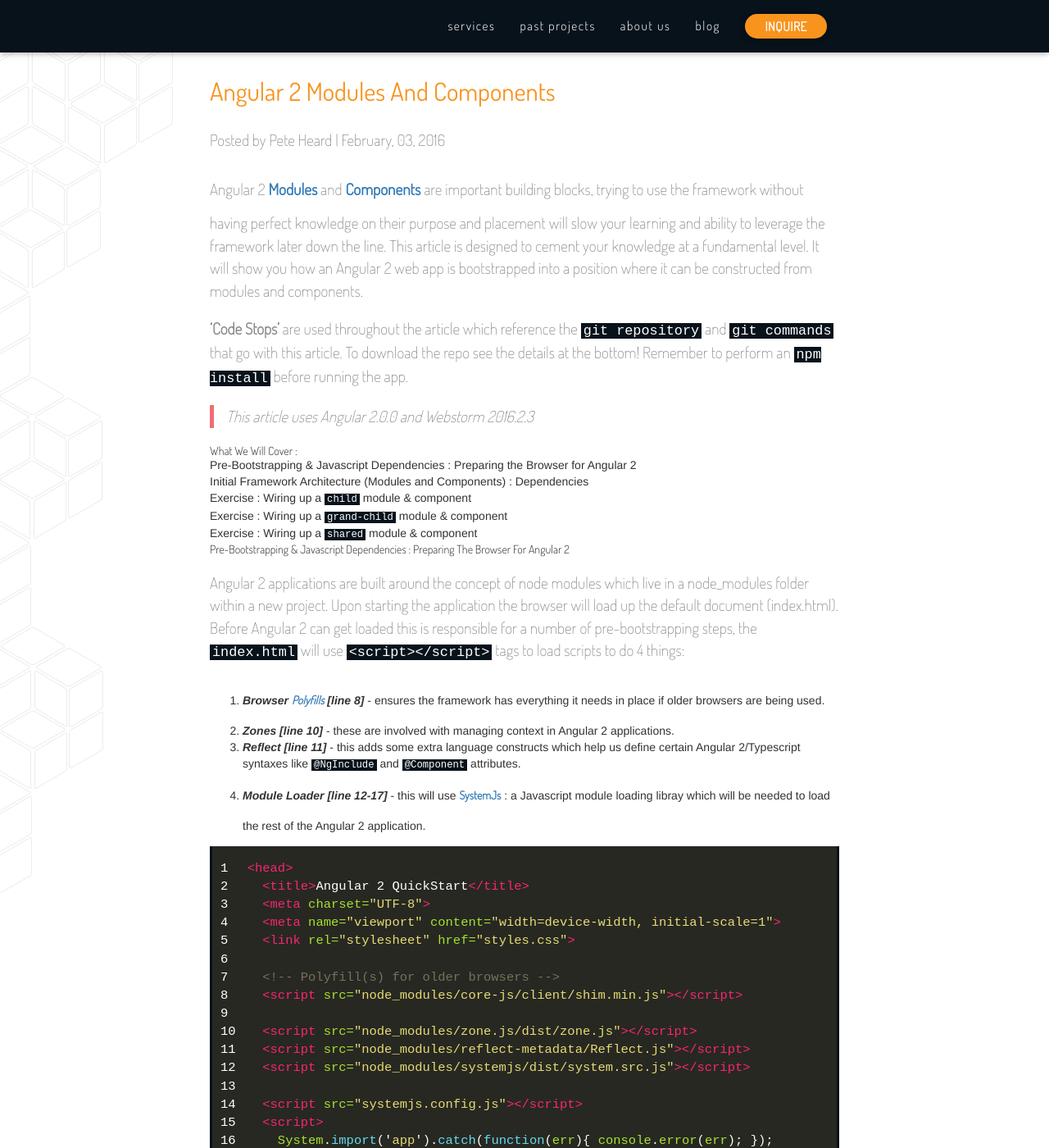
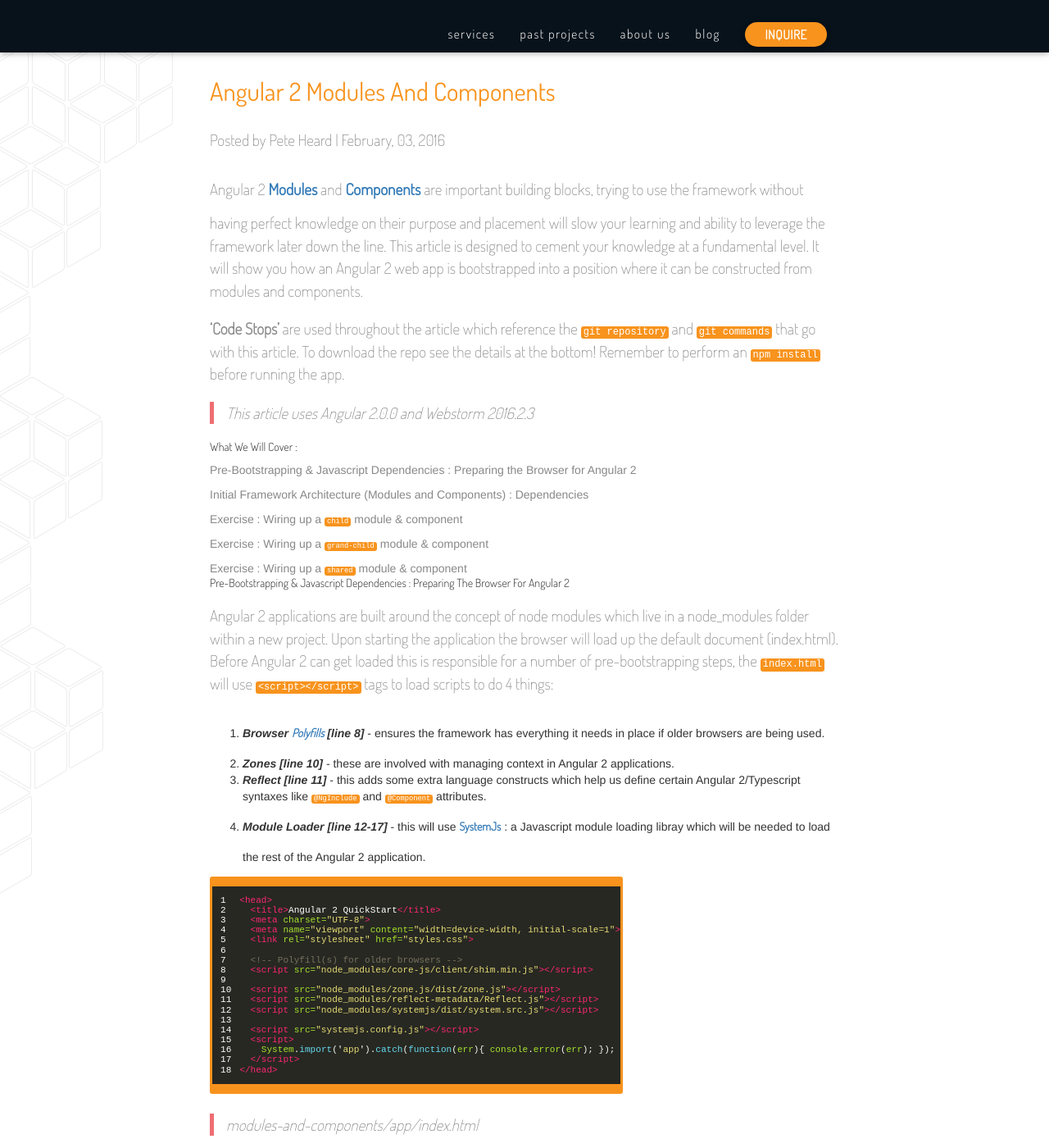
Before and after one commit to peterheard01/logic-room, a Jekyll site: the page built from _posts/1_angular_2_modules_and_components_article/2016-2-12-modules-and-components-article.md, in a window 1280 px wide and 1400 px high. Shown: the whole window at 82% size. Built offline with Jekyll 4.4.1, drawn with Linux system fonts in a browser that asks for light colours.

Commit message:
all pages

```diff
--- a/_sass/3-base/_highlight.scss
+++ b/_sass/3-base/_highlight.scss
@@ -20,10 +20,13 @@
 }
 
 .highlighter-rouge {
-  background-color: #07121b;
+  background-color: #f8931d;
   color:white;
-  padding:0 3px 0 3px;
-  font-size :  em(14);
+  padding:1px 3px 1px 3px;
+  font-size :  em(10);
+  border-radius: 3px;
+  display:inline-block;
+  line-height: 1.1;
 }
 
 
--- a/_sass/4-main-pages/_main-page.scss
+++ b/_sass/4-main-pages/_main-page.scss
@@ -25,6 +25,12 @@
 }
 
 #main {
+  ul {
+    li {
+      padding-top : 10px;
+      color: #888888;
+    }
+  }
   .nav-wrapper {
     width: 1440px;
     max-width: 60%;
@@ -36,7 +42,6 @@
       text-decoration: none;
       font-size: 1.1em;
     }
-
 
     .brand-logo {
       font-family: 'Dosis-Bold';
@@ -123,7 +128,7 @@
 
 
 
-/************************* Service *************************/
+/************************* Service ************************/
 
 #service {
   @include padding(5em null 5em null);
@@ -139,7 +144,7 @@
 }
 
 
-/************************* Project *************************/
+/************************* Project ************************/
 
 #projects {
   @include padding(null null 5em null);
@@ -151,7 +156,7 @@
   }
 }
 
-/************************* Inquire *************************/
+/************************* Inquire ************************/
 
 #inquire {
   position: relative;
@@ -215,14 +220,7 @@
   }
 }
 
-
-
-
-
-
-
-
-/************************* Our_work *************************/
+/************************* Our_work ***********************/
 
 #our_work {
   position: relative;
@@ -253,8 +251,7 @@
 }
 
 
-/************************* Articles *************************/
-
+/************************* Articles ***********************/
 
 #articles {
   position: relative;
@@ -284,12 +281,6 @@
     color: #888888;
   }
 }
-
-
-
-
-
-
 
 /************************* Footer *************************/
 
@@ -331,9 +322,7 @@
   }
 }
 
-
-/************************* Articles Page *************************/
-
+/************************* Articles Page *******************/
 
 #post {
   .title, .content {
--- a/_sass/4-main-pages/_post-page.scss
+++ b/_sass/4-main-pages/_post-page.scss
@@ -15,34 +15,38 @@
   .small-p{
     margin:0px;
   }
+
 }
 
 
 
+
+
+
+
+@media only screen and (min-width : 768px) {
+
+  .highlight {
+    font-size :  em(18);
+  }
+
+  .highlighter-rouge {
+    font-size :  em(10);
+  }
+
+}
 
 @media only screen and (min-width : 992px) {
 
 
   .post {
     p {
-      font-size: em(20);
+      font-size: em(10);
     }
   }
 
-}
-
-
-@media only screen and (min-width : 768px) {
-
-  .highlight {
-
-    font-size :  em(18);
-
-
-  }
-
   .highlighter-rouge {
-    font-size :  em(14);
+    font-size :  em(10);
   }
 
 }
```
